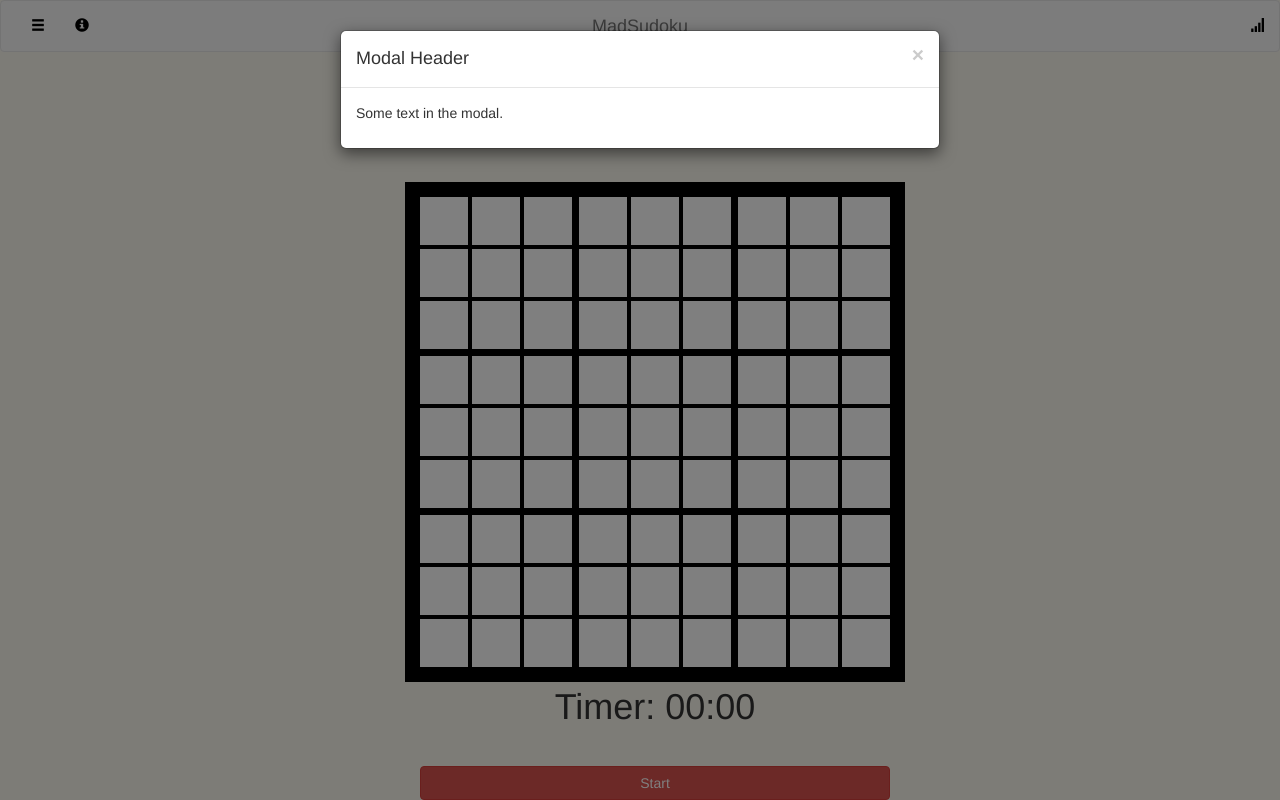
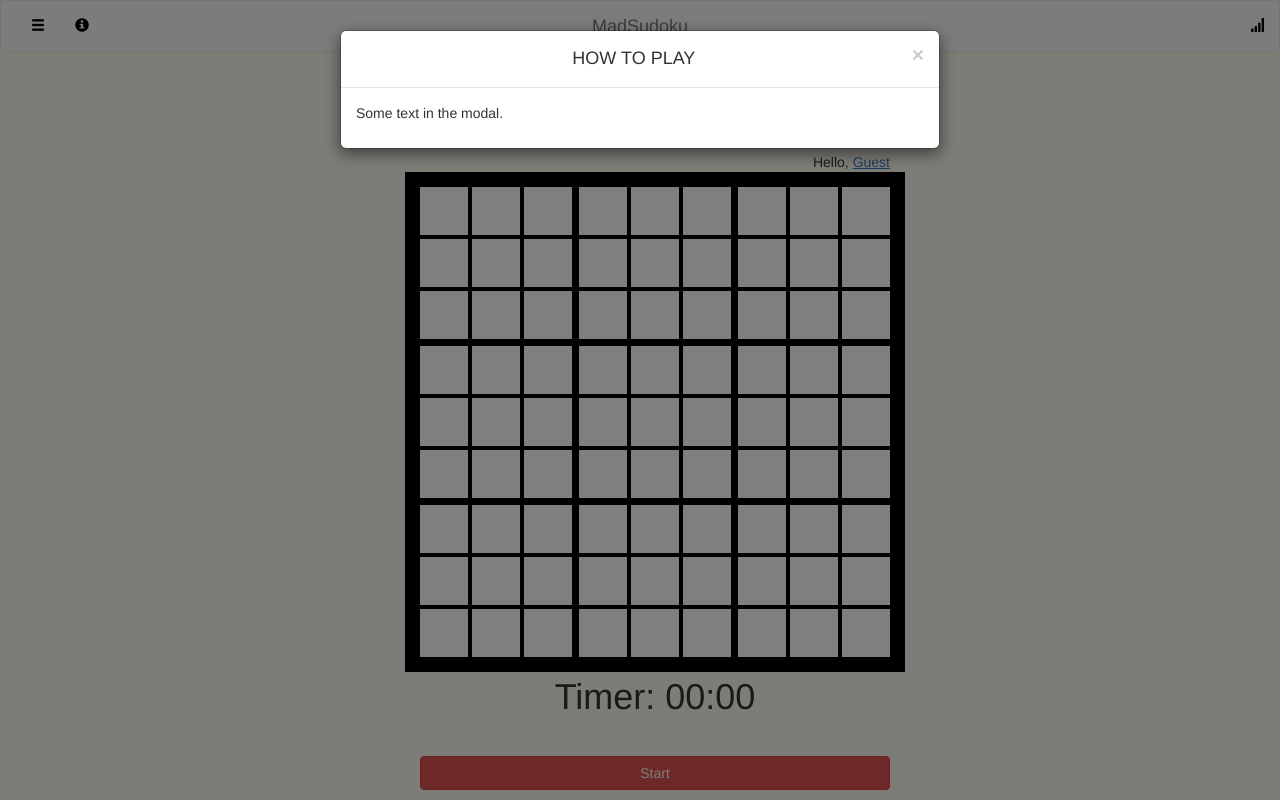
Before and after one commit to AkmalFadlurohman/MadSudoku, a Flask app: page / in a window 1280 px wide, after a click that opens the changed part. Run offline with Flask 2, Linux system fonts and the light colour scheme; some libraries are stand-ins or nearby versions.

Commit message:
Add more constraints, remove unused code, and add username edit and stats modal

```diff
--- a/app/static/style.css
+++ b/app/static/style.css
@@ -77,7 +77,7 @@ html, body {
 	box-sizing    : border-box;
 	height        : 500px;
 	width         : 500px;
-	margin-top    : 40px;
+	/* margin-top    : 40px; */
 	padding       : 15px;
 	cursor        : default;
 	background    : black;
@@ -158,24 +158,3 @@ input[type=number]::-webkit-inner-spin-button, input[type=number]::-webkit-outer
 .button-container > * {
 	margin-bottom : 20px;
 }
-
-.footer {
-	position   : fixed;
-	display    : block;
-	bottom     : 0;
-	z-index    : 3;
-	width      : 100%;
-	margin-top : 150px;
-	padding    : 15px;
-	background : #4545e8;
-	text-align : center;
-	border-top : 3px solid grey;
-}
-
-.btn-social {
-	color : white;
-}
-
-.btn-social:hover {
-	color : grey;
-}
--- a/app/templates/base.html
+++ b/app/templates/base.html
@@ -8,32 +8,14 @@
 		<script src="https://ajax.googleapis.com/ajax/libs/jquery/3.6.0/jquery.min.js"></script>
 		<script src="https://maxcdn.bootstrapcdn.com/bootstrap/3.4.1/js/bootstrap.min.js"></script>
 		<script type="text/javascript">
-			/* Set the width of the sidebar to 250px and the left margin of the page content to 250px */
+			/* Set the width of the sidebar to 20% of screen width */
 			function openSidebar() {
-				document.getElementById("left-sidebar").style.width = "250px";
+				document.getElementById("left-sidebar").style.width = "20%";
 			}
 
-			/* Set the width of the sidebar to 0 and the left margin of the page content to 0 */
+			/* Set sidebar width to 0 (Hide sidebar) */
 			function closeSidebar() {
 				document.getElementById("left-sidebar").style.width = "0";
-			}
-
-			function openModal() {
-				// Get the modal
-				var modal = document.getElementById("info-modal");
-				modal.style.display = "block";
-				// Get the <span> element that closes the modal
-				var span = document.getElementById("info-modal-close");
-				// When the user clicks on <span> (x), close the modal
-				span.onclick = function() {
-					modal.style.display = "none";
-				}
-				// When the user clicks anywhere outside of the modal, close it
-				window.onclick = function(event) {
-					if (event.target == modal) {
-						modal.style.display = "none";
-					}
-				}
 			}
 		</script>
 		<link rel= "stylesheet" type= "text/css" href= "{{ url_for('static',filename='style.css') }}">
@@ -48,7 +30,7 @@
 					<li><a href="#" data-toggle="modal" data-target="#info-modal"><span class="glyphicon glyphicon-info-sign"></span></a></li>
 				</ul>
 				<ul class="nav navbar-nav navbar-right">
-					<li><a href="#"><span class="glyphicon glyphicon-signal"></span></a></li>
+					<li><a href="#" data-toggle="modal" data-target="#stats-modal"><span class="glyphicon glyphicon-signal"></span></a></li>
 				</ul>
 			</div>
 		</nav>
@@ -69,7 +51,22 @@
 				<div class="modal-content">
 					<div class="modal-header">
 						<button type="button" class="close" data-dismiss="modal">&times;</button>
-						<h4 class="modal-title">Modal Header</h4>
+						<h4 class="modal-title text-center">HOW TO PLAY</h4>
+					</div>
+					<div class="modal-body">
+						<p>Some text in the modal.</p>
+					</div>
+				</div>
+			</div>
+		</div>
+		<!-- Statistics Modal -->
+		<div id="stats-modal" class="modal fade" role="dialog">
+			<div class="modal-dialog">
+				<!-- Modal content-->
+				<div class="modal-content">
+					<div class="modal-header">
+						<button type="button" class="close" data-dismiss="modal">&times;</button>
+						<h4 class="modal-title text-center">STATISTICS</h4>
 					</div>
 					<div class="modal-body">
 						<p>Some text in the modal.</p>
--- a/app/templates/index.html
+++ b/app/templates/index.html
@@ -1,6 +1,9 @@
 {% extends "base.html" %}
 {% block content %}
 <h1 class="display-1 text-center" style="margin-top: 30px;">Challenge Name</h1>
+<div class="row text-right">
+	Hello, <u class="text-primary"><a href="#" id="user-name" data-toggle="modal" data-target="#username-modal">Guest</a></u>
+</div>
 <div class="game-container">
 	<div class="grid-container">
 		<form action="#" method="post" name="sudoku-board">
@@ -8,7 +11,7 @@
 				<div class="grid-row">
 					{% for j in range(9) %}
 						<div class="grid-cell">
-							<input type="text" maxlength="1" name='cell-input[{{ j+i*9 }}]' class="def-txt-input">
+							<input type="text" maxlength="1" name='cell-input[{{ j+i*9 }}]' class="def-txt-input" disabled>
 						</div>
 					{% endfor %}
 				</div>
@@ -21,4 +24,19 @@
 		</form>
 	</div>
 </div>
+<!-- Edit Username Modal -->
+<div id="username-modal" class="modal fade" role="dialog">
+	<div class="modal-dialog">
+		<!-- Modal content-->
+		<div class="modal-content">
+			<div class="modal-header">
+				<button type="button" class="close" data-dismiss="modal">&times;</button>
+				<h4 class="modal-title text-center">CHANGE USERNAME</h4>
+			</div>
+			<div class="modal-body">
+				<p>Some text in the modal.</p>
+			</div>
+		</div>
+	</div>
+</div>
 {% endblock %}
```
